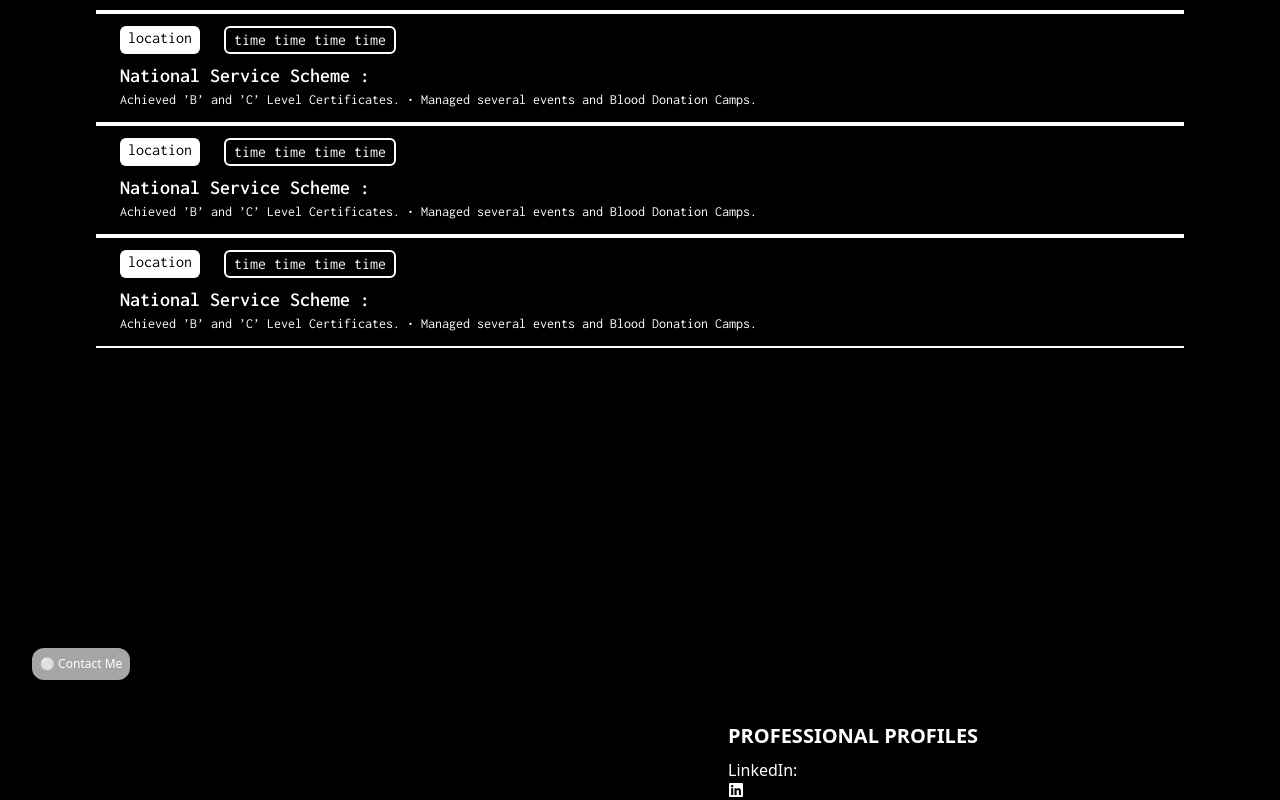
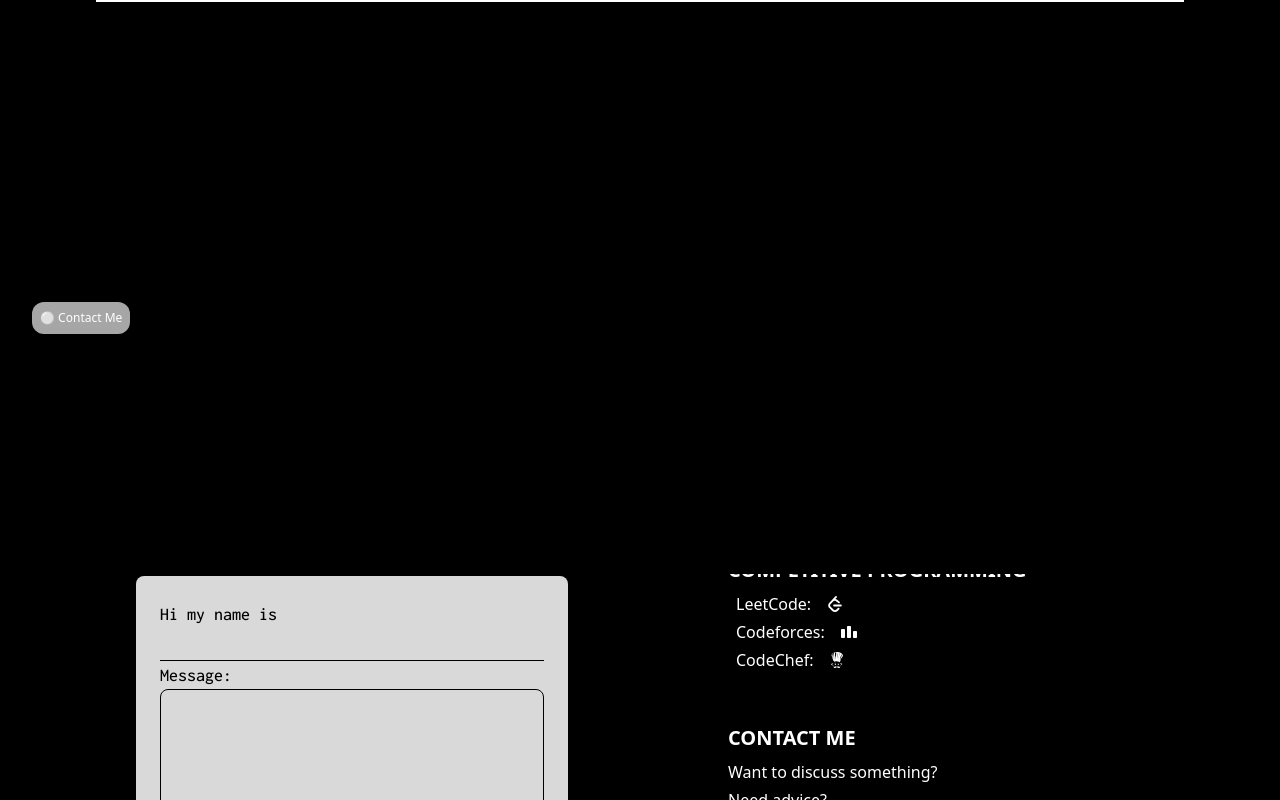
Before and after one commit to axioserror/harshitjain, a React (Vite) app: page /#home in a window 1280 px wide. Shown: the part 3800-4600 px from the top of the page. Built offline with nearby package versions, Linux system fonts and the light colour scheme.

Commit message:
css fixes

```diff
--- a/src/pages/Contact/Contact.jsx
+++ b/src/pages/Contact/Contact.jsx
@@ -2,10 +2,18 @@ import React, { useState, useEffect } from "react";
 import { FaLinkedin, FaGithub } from "react-icons/fa";
 import { SiLeetcode, SiCodeforces, SiCodechef } from "react-icons/si";
 import "./Contact.css";
+import AOS from "aos";
+import "aos/dist/aos.css";
+
+
 const Contact = () => {
-
+  useEffect(() => {
+    AOS.init({
+      duration: 2000, // Animation duration
+    });
+  }, []);
   const [name, setName] = useState("");
-  const email="harshitjain20apr@gmail.com";
+  const email = "harshitjain20apr@gmail.com";
   const [message, setMessage] = useState("");
   const [senderEmail, setSenderEmail] = useState("");
   const [scrollIndex, setScrollIndex] = useState(0);
@@ -22,24 +30,24 @@ const Contact = () => {
       title: "PROFESSIONAL PROFILES",
       details: [
         <span>
-          LinkedIn:
           <a
             href="https://www.linkedin.com/in/your-profile/"
             target="_blank"
             rel="noopener noreferrer"
-            className="ml-2 text-white"
+            className="ml-2 text-white flex flex-row gap-4 items-center"
           >
+            LinkedIn:
             <FaLinkedin />
           </a>
         </span>,
         <span>
-          GitHub:
           <a
             href="https://github.com/your-profile/"
             target="_blank"
             rel="noopener noreferrer"
-            className="ml-2 text-white"
+            className="ml-2 text-white flex flex-row gap-4 items-center"
           >
+            GitHub:
             <FaGithub />
           </a>
         </span>,
@@ -49,35 +57,36 @@ const Contact = () => {
       title: "COMPETITIVE PROGRAMMING",
       details: [
         <span>
-          LeetCode:
           <a
             href="https://leetcode.com/your-profile/"
             target="_blank"
             rel="noopener noreferrer"
-            className="ml-2 text-white  "
+            className="ml-2 text-white flex flex-row gap-4 items-center "
           >
+            LeetCode:
             <SiLeetcode />
           </a>
         </span>,
         <span>
-          Codeforces:
           <a
             href="https://codeforces.com/profile/your-profile/"
             target="_blank"
             rel="noopener noreferrer"
-            className="ml-2 text-white "
+            className="ml-2 text-white flex flex-row gap-4 items-center "
           >
+            Codeforces:
             <SiCodeforces />
           </a>
         </span>,
         <span>
-          CodeChef:
+          {" "}
           <a
             href="https://www.codechef.com/users/your-profile/"
             target="_blank"
             rel="noopener noreferrer"
-            className="ml-2 text-white"
+            className="ml-2 text-white flex flex-row gap-4 items-center"
           >
+            CodeChef:
             <SiCodechef />
           </a>
         </span>,
@@ -113,14 +122,12 @@ const Contact = () => {
     },
   ];
 
-
   useEffect(() => {
     const interval = setInterval(() => {
       setScrollIndex((prevIndex) => (prevIndex + 1) % contactInfo.length);
     }, 3000);
     return () => clearInterval(interval);
   }, []);
-
 
   const handleSubmit = (e) => {
     e.preventDefault();
@@ -137,13 +144,12 @@ const Contact = () => {
     window.location.href = mailtoLink;
   };
 
-
   return (
-    <section id="contact" className="w-full">
+    <section id="contact" className="w-full" data-aos="fade-up">
       <p className="mt-8 ml-8 text-xs bg-white/65 p-2 rounded-xl w-fit text-white">
         ⚪ Contact Me
       </p>
-      <div className="flex md:flex-row flex-col h-screen m-8 min-w-full bg-black text-white">
+      <div className="flex md:flex-row flex-col items-center h-screen m-8 min-w-full bg-black text-white">
         <div className="md:w-1/2  p-8 flex flex-col justify-center items-center">
           <form
             onSubmit={handleSubmit}
@@ -198,7 +204,7 @@ const Contact = () => {
           </form>
         </div>
 
-        <div className="md:w-1/2 w-full order-first md:order-last p-8 flex flex-col justify-center md:overflow-visible md:overflow-y-hidden contact-scroll">
+        <div className="md:w-1/2 w-full h-96 order-first md:order-last p-8 flex flex-col justify-center md:overflow-visible md:overflow-y-hidden contact-scroll">
           <div className="contact-scroll-content">
             {contactInfo.map((info, index) => (
               <div
--- a/src/pages/Jobs/Jobs.jsx
+++ b/src/pages/Jobs/Jobs.jsx
@@ -11,7 +11,7 @@ const Jobs = () => {
   }, []);
   return (
     <section
-    className='h-screen bg-black  mt-8 md:mb-8 mb-28 text-white w-full'
+    className=' bg-black  mt-8 md:mb-8 mb-28 text-white w-full'
     id='jobs'
     data-aos="fade-up">
        <p className=" ml-8 text-xs bg-white/65 p-2 rounded-xl w-fit text-white">⚪ Wrok Experience</p>
--- a/src/pages/Nav/Nav.jsx
+++ b/src/pages/Nav/Nav.jsx
@@ -40,7 +40,7 @@ const Nav = () => {
       </div>
 
       <ul className='nav-routes text-white flex flex-row justify-evenly  lg:justify-end md:justify-between sm:justify-between gap-4 md:gap-6 lg:gap-14 font-bold text-xs px-4 md:px-6 lg:px-10 w-full'>
-        <a href="#Home">
+        <a href="#home">
           <li className={`p-1 ${activeSection === '#home' ? 'border-b-2 border-white' : ''} hover:border-b-2 hover:border-dotted hover:border-white`}>
             HOME
           </li>
--- a/src/pages/Projects/Projects.jsx
+++ b/src/pages/Projects/Projects.jsx
@@ -78,7 +78,7 @@ const Projects = () => {
           </p>
         </div>
       </div>
-      <div className="flex flex-row flex-wrap gap-6 py-8 px-32">
+      <div className="flex flex-row flex-wrap justify-center gap-6 py-8 px-32">
         {projectsData.map((project, index) => (
           <Cards key={index} {...project} />
         ))}
```
